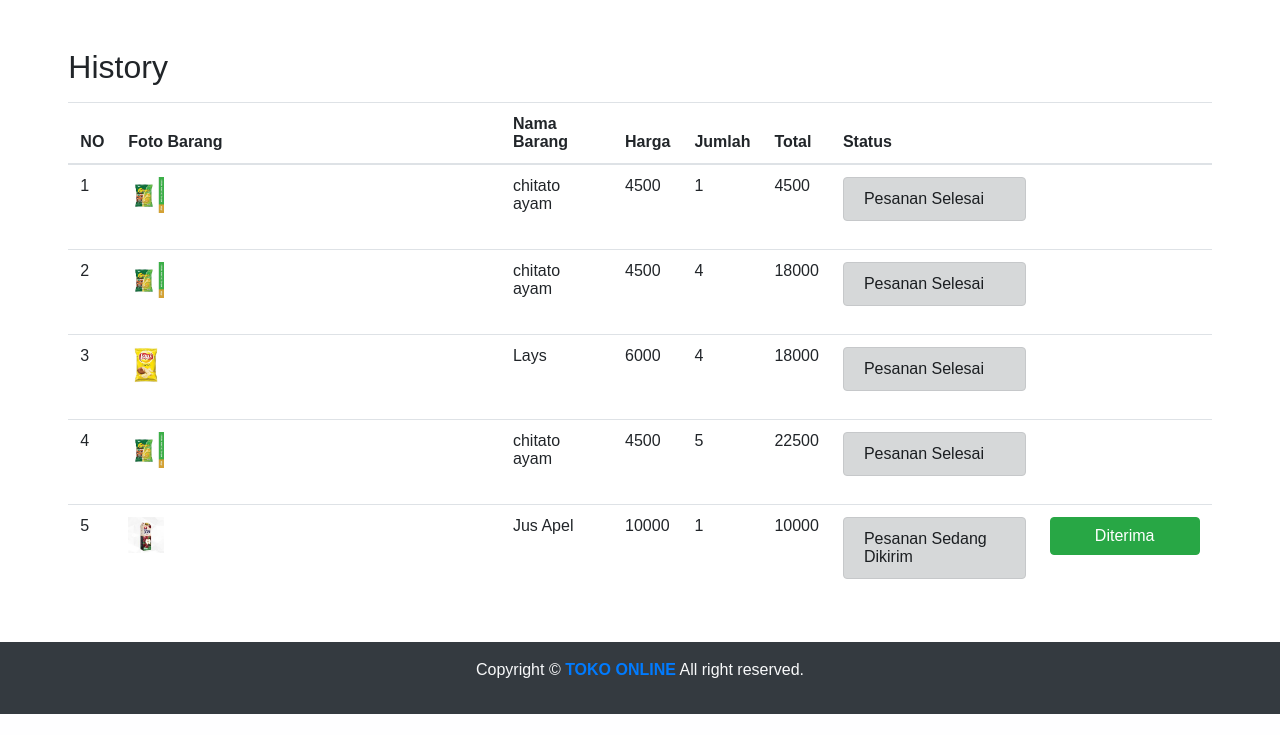
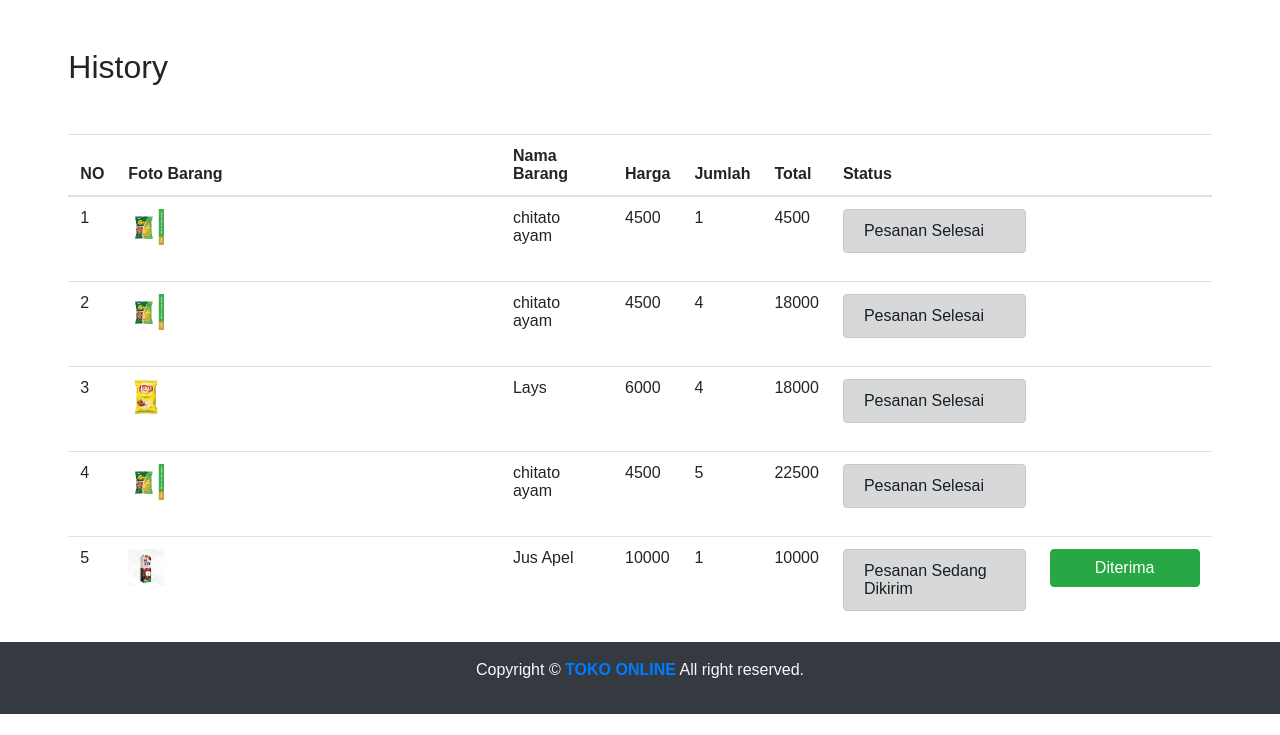
Before and after one commit to kikik27/toko_online, a PHP site: page /user/history.php in a window 1280 px wide. Shown: the part 86-821 px from the top of the page. Before the commit the page ends 800 px from the top, so only its background shows below. Run offline with PHP 8.4, Linux system fonts and the light colour scheme; a user stored in the database is signed in; data comes from the database, SQL or seed files in the repository; some libraries are stand-ins or nearby versions.

Commit message:
fix table

```diff
--- a/admin/pesanan.php
+++ b/admin/pesanan.php
@@ -34,7 +34,7 @@
         }else{
             ?>
             <h2 class="mb-3">Data Pesanan</h2>
-            <table class="table table-hover striped">
+            <table class="table table-hover striped my-5">
             <thead>
 
             <tr>
--- a/petugas/pesanan.php
+++ b/petugas/pesanan.php
@@ -34,7 +34,7 @@
         }else{
             ?>
             <h2 class="mb-3">Data Pesanan</h2>
-            <table class="table table-hover striped">
+            <table class="table table-hover striped my-5">
             <thead>
 
             <tr>
--- a/user/history.php
+++ b/user/history.php
@@ -78,7 +78,7 @@
         }else{
             ?>
             <h2 class="mb-3">History</h2>
-            <table class="table table-hover striped">
+            <table class="table table-hover striped my-5">
             <thead>
 
             <tr>
```
